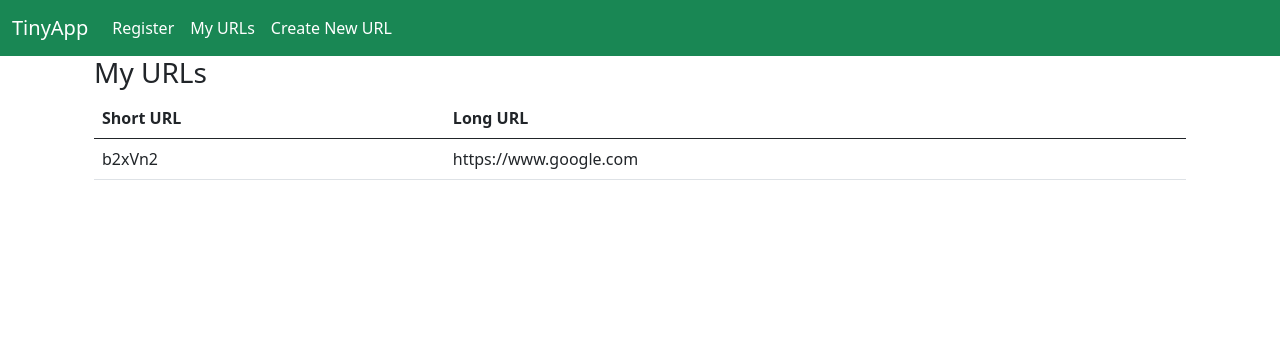
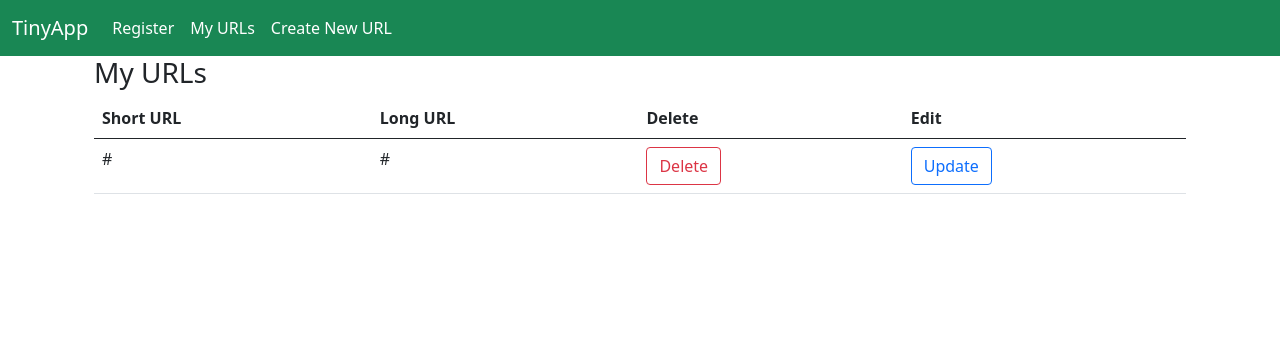
Before and after one commit to ShrikarKhare/TinyApp, a Django app: page /urls/ in a window 1280 px wide. Shown: the top 356 px of the page. Run offline with Django 4.2, Linux system fonts and the light colour scheme; tables that the repository leaves empty hold one stand-in row (values such as "Sample post").

Commit message:
added delete and update button, added url list, need to complete week 5 stuff

```diff
--- a/mysite/urls.py
+++ b/mysite/urls.py
@@ -15,7 +15,7 @@ Including another URLconf
 """
 from django.contrib import admin
 from django.urls import path
-from tinyapp.views import UserRegistrationView,URLListView,UrlCreateView, UrlDetailView, UrlRedirectView
+from tinyapp.views import UserRegistrationView,URLListView,UrlCreateView, UrlDetailView, UrlRedirectView,UrlDeleteView, UrlUpdateView
 
 urlpatterns = [
     path('admin/', admin.site.urls),
@@ -23,5 +23,7 @@ urlpatterns = [
     path('urls/', URLListView.as_view(), name='urls'),
     path('urls/new/', UrlCreateView.as_view(), name ='urls_new'),
     path('urls/<pk>/', UrlDetailView.as_view(), name ='urls_detail'),
-    path('urls/u/<short_url>/', UrlRedirectView.as_view(), name ='urls_redirect')
+    path('urls/u/<short_url>/', UrlRedirectView.as_view(), name ='urls_redirect'),
+    path('urls/delete/<pk>/', UrlDeleteView.as_view(), name = 'urls_delete'),
+    path('urls/edit/<pk>/', UrlUpdateView.as_view(), name = 'urls_edit')
 ]
--- a/templates/urls_index.html
+++ b/templates/urls_index.html
@@ -8,13 +8,27 @@
         <tr>
             <th scope="col">Short URL</th>
             <th scope="col">Long URL</th>
+            <th scope="col">Delete</th>
+            <th scope="col">Edit</th>
         </tr>
         </thead>
         <tbody>
         {% for url in urls %}
             <tr>
                 <td>{{ url.short_url }}</td>
+
                 <td>{{ url.long_url }}</td>
+                <td>
+                    <form method="POST" action="{% url 'urls_delete' url.id %}
+                    ">{% csrf_token %}
+                        <button class="btn btn-outline-danger" type="submit">Delete</button>
+                    </form>
+                </td>
+                <td>
+                    <form  method="POST" action = "{% url 'urls_edit' url.id %}">{% csrf_token %}
+                        <button type="submit" class="btn btn-outline-primary">Update</button>
+                    </form>
+                </td>
             </tr>
         {% endfor %}
         </tbody>
--- a/tinyapp/views.py
+++ b/tinyapp/views.py
@@ -4,7 +4,7 @@ from re import template
 from django.shortcuts import render
 from django.http import HttpResponseRedirect
 from django.views.generic import CreateView
-from django.views.generic import ListView,DetailView
+from django.views.generic import ListView,DetailView, DeleteView, UpdateView
 from django.forms import ModelForm, TextInput
 from django.urls import reverse
 from .models import User
@@ -20,7 +20,8 @@ class UserRegistrationView(CreateView):
 class URLListView(ListView):
     model = Url
     context_object_name = 'urls'   # your own name for the list as a template variable
-    queryset = [{'short_url': 'b2xVn2', 'long_url': 'https://www.google.com'}] # Get 5 books containing the title war
+    # queryset = [{'short_url': 'b2xVn2', 'long_url': 'https://www.google.com'}] # Get 5 books containing the title war
+    queryset = Url.objects.all()
     template_name = 'urls_index.html'  # Specify your own template name/location
 
 class UrlModelForm(ModelForm):
@@ -30,6 +31,16 @@ class UrlModelForm(ModelForm):
         widgets = {
             'long_url': TextInput(attrs={'placeholder': 'http://'})
         }
+class UrlDeleteView(DeleteView):
+    model = Url
+    success_url = '/urls'
+
+class UrlUpdateView(UpdateView):
+    model = Url
+    success_url = '/urls'
+    fields = ['long_url']
+    template_name = 'urls_detail.html'
+
 class UrlDetailView(DetailView):
     model = Url
     template_name = 'urls_detail.html'
@@ -56,6 +67,3 @@ class UrlCreateView(CreateView):
         form.instance.short_url = self.shortURLCreator()
         form.instance.date_created = date.today()
         return super().form_valid(form)
-    # def post(self, request):
-    #     form = self.form_class(request.POST)
-    #     return self.form_valid(form)
```
Also changed, not shown: templates/urls_detail.html (+6 -1 lines).
